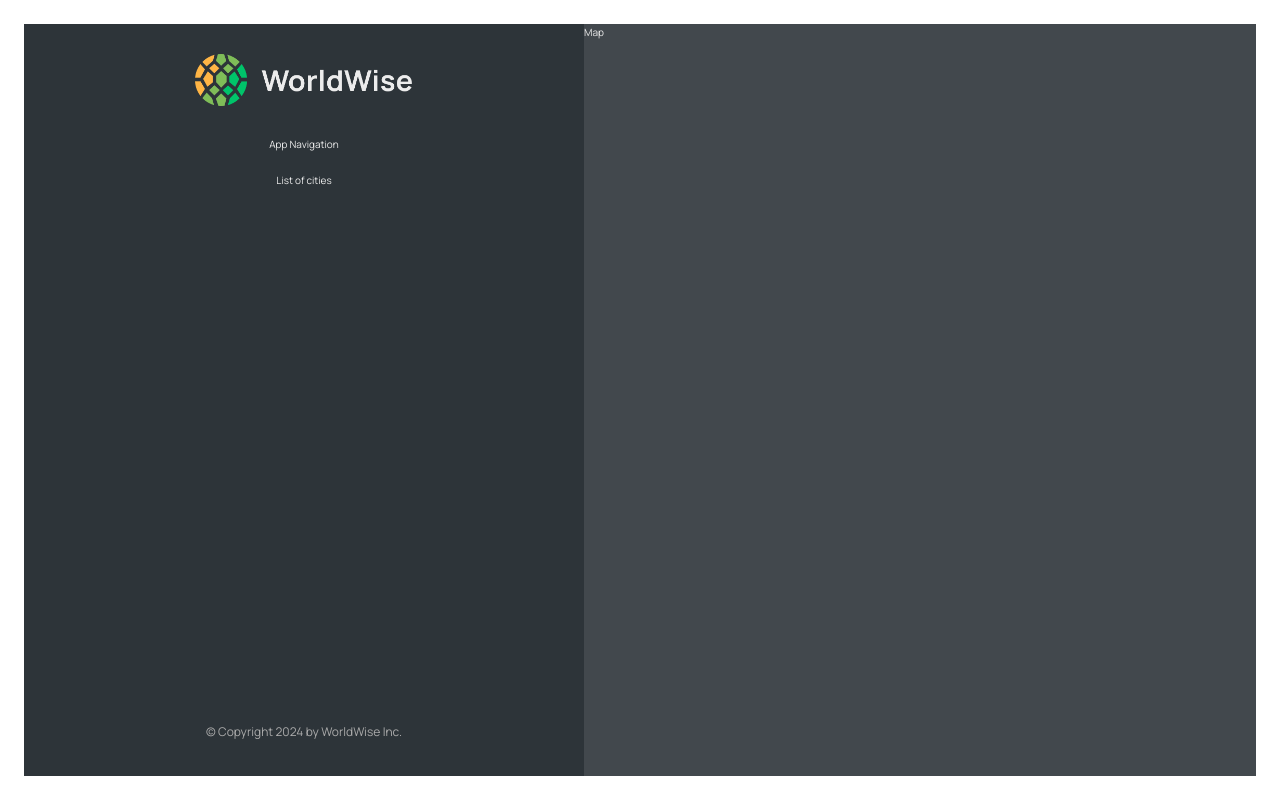
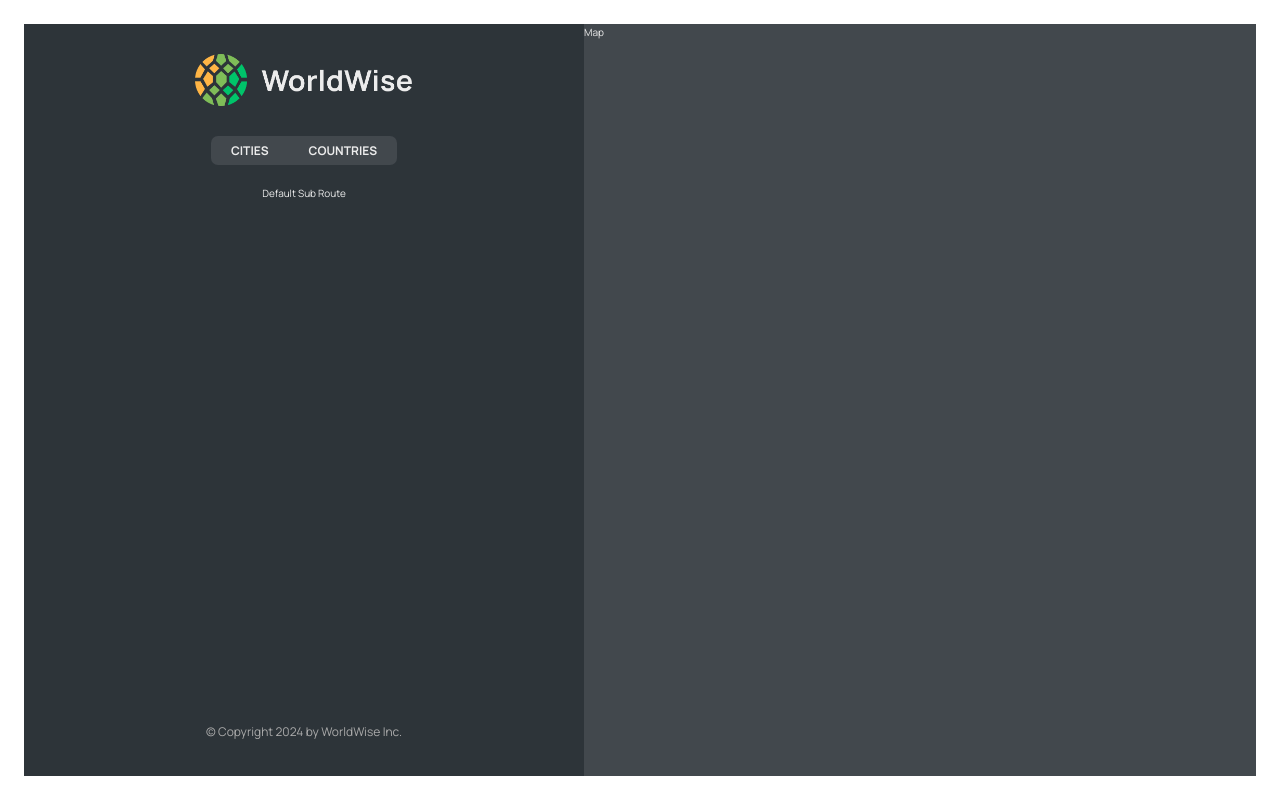
Before and after one commit to JGu-4w/ultimate-react-course-code, a React (Vite) app in the folder 16-worldwise/: page /app in a window 1280 px wide. Built offline with nearby package versions, Linux system fonts and the light colour scheme.

Commit message:
feat: add embeding routes and fill AppNav component

```diff
--- a/16-worldwise/src/App.jsx
+++ b/16-worldwise/src/App.jsx
@@ -13,7 +13,12 @@
         <Route path="/" element={<Homepage />} />
         <Route path="pricing" element={<Pricing />} />
         <Route path="product" element={<Product />} />
-        <Route path="app" element={<AppLayout />} />
+        <Route path="app" element={<AppLayout />}>
+          <Route index element={<div>Default Sub Route</div>} />
+          <Route path="cities" element={<div>cities</div>} />
+          <Route path="countries" element={<div>countries</div>} />
+          <Route path="form" element={<div>form</div>} />
+        </Route>
         <Route path="login" element={<Login />} />
         <Route path="*" element={<PageNotFound />} />
       </Routes>
--- a/16-worldwise/src/components/AppNav.jsx
+++ b/16-worldwise/src/components/AppNav.jsx
@@ -1,5 +1,17 @@
+import { NavLink } from 'react-router-dom'
 import styles from './AppNav.module.css'
 
 export default function AppNav() {
-  return <nav className={styles.nav}>App Navigation</nav>
+  return (
+    <nav className={styles.nav}>
+      <ul>
+        <li>
+          <NavLink to="cities">cities</NavLink>
+        </li>
+        <li>
+          <NavLink to="countries">countries</NavLink>
+        </li>
+      </ul>
+    </nav>
+  )
 }
--- a/16-worldwise/src/components/Sidebar.jsx
+++ b/16-worldwise/src/components/Sidebar.jsx
@@ -1,6 +1,7 @@
 import Logo from './Logo'
 import AppNav from './AppNav'
 import styles from './Sidebar.module.css'
+import { Outlet } from 'react-router-dom'
 
 export default function Sidebar() {
   return (
@@ -8,7 +9,7 @@
       <Logo />
       <AppNav />
 
-      <p>List of cities</p>
+      <Outlet />
 
       <footer className={styles.footer}>
         <p className={styles.copyright}>
```
